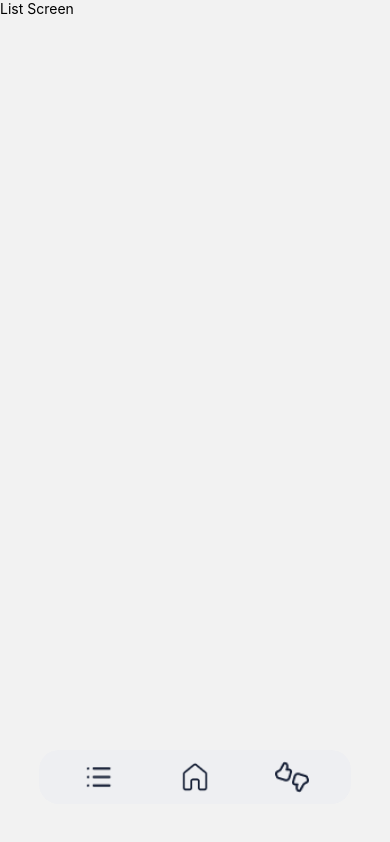
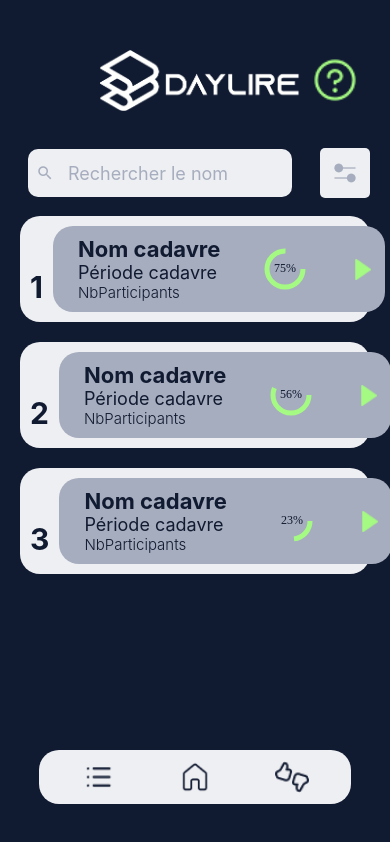
Before and after one commit to PMulx/Daylire, a React Native app: screen /List in a window 390 px wide. Built offline with nearby package versions, Linux system fonts and the light colour scheme; no server answers.

Commit message:
List work, need api now (filter didn't work)

```diff
--- a/src/screens/ListScreen.js
+++ b/src/screens/ListScreen.js
@@ -1,12 +1,215 @@
-import React from "react";
-import { View, Text } from "react-native";
+import React, { useEffect, useState } from "react";
+import { Picker } from "@react-native-picker/picker";
+import { Svg, Circle, Text as SvgText } from "react-native-svg";
+import {
+  View,
+  Image,
+  TouchableOpacity,
+  ScrollView,
+  Modal,
+  Text,
+  Button,
+} from "react-native";
+import { SearchBar } from "react-native-elements";
+import styles from "./../styles/ListScreenStyles";
 
-const ListScreen = () => {
+const PercentageCircleChart = ({ percentage }) => {
+  const radius = 18;
+
+  // Ajustez les coordonnées du cercle pour les centrer
+  const cx = 25; // la moitié de la taille du SVG (50/2)
+  const cy = 25;
+
+  const textY = 25;
+  const textX = 25;
+
+  // Calculez la longueur de la ligne de contour en fonction du pourcentage
+  const circumference = 2 * Math.PI * radius;
+  const strokeDasharray = `${
+    (percentage / 100) * circumference
+  } ${circumference}`;
+
   return (
-    <View>
-      <Text>List Screen</Text>
-    </View>
+    <Svg height="50" width="50">
+      <Circle
+        cx={cx}
+        cy={cy}
+        r={radius}
+        stroke="#A4FA82"
+        strokeWidth="5"
+        fill="transparent"
+        strokeDasharray={strokeDasharray}
+      />
+      <SvgText
+        x={textX}
+        y={textY}
+        fontSize="12"
+        fill="#101A31"
+        textAnchor="middle"
+        alignmentBaseline="middle" // Centrer le texte verticalement
+      >
+        {`${percentage}%`}
+      </SvgText>
+    </Svg>
   );
 };
 
-export default ListScreen;
+const LikeScreen = () => {
+  const [apiData, setApiData] = useState(null);
+  const [search, setSearch] = useState("");
+  const [modalVisible, setModalVisible] = useState(false);
+  const [selectedSort, setSelectedSort] = useState("alphabetical");
+
+  const fetchDataFromApi = async () => {
+    try {
+      const response = await fetch(
+        "https://loufok.alwaysdata.net/api/cadavres"
+      );
+      const data = await response.json();
+      setApiData(data);
+      console.log(data);
+    } catch (error) {
+      console.error(
+        "Erreur lors de la récupération des données de l'API",
+        error
+      );
+    }
+  };
+
+  useEffect(() => {
+    fetchDataFromApi();
+  }, []);
+
+  const updateSearch = (text) => {
+    setSearch(text);
+    // Vous pouvez également effectuer d'autres opérations ici, si nécessaire
+  };
+  const openModal = () => {
+    setModalVisible(true);
+  };
+
+  const closeModal = () => {
+    setModalVisible(false);
+  };
+  const handleSortChange = (itemValue) => {
+    setSelectedSort(itemValue);
+    // Ajoutez ici la logique pour trier votre contenu en fonction de la valeur sélectionnée
+  };
+
+  return (
+    <ScrollView style={styles.home}>
+      <View style={styles.header}>
+        <Image source={require("../../assets/logo.png")} style={styles.logo} />
+        <TouchableOpacity onPress={() => alert("Icône de question cliquée")}>
+          <Image
+            source={require("../../assets/question.png")}
+            style={styles.questionIcon}
+          />
+        </TouchableOpacity>
+      </View>
+      <View style={styles.filter}>
+        <SearchBar
+          placeholder="Rechercher le nom"
+          containerStyle={styles.searchContainer}
+          inputContainerStyle={styles.searchInputContainer}
+          inputStyle={styles.searchInput}
+          placeholderTextColor="rgba(166, 173, 190, 1)" // Couleur du texte d'espace réservé
+          clearIcon={{ color: "rgba(166, 173, 190, 1)" }} // Couleur de l'icône de suppression
+          searchIcon={{ color: "rgba(166, 173, 190, 1)" }} // Couleur de l'icône de recherche
+          onChangeText={updateSearch}
+          value={search}
+        />
+        <TouchableOpacity style={styles.buttonStyle} onPress={openModal}>
+          <Image
+            width={30}
+            height={30}
+            source={require("./../../assets/filter.png")}
+            style={styles.buttonImage}
+          />
+        </TouchableOpacity>
+      </View>
+      <Modal
+        animationType="slide"
+        transparent={true}
+        visible={modalVisible}
+        onRequestClose={closeModal}
+      >
+        <View style={styles.modalContainer}>
+          <View style={styles.modalContent}>
+            <Text>Trier par :</Text>
+
+            <Picker
+              selectedValue={selectedSort}
+              onValueChange={(itemValue) => handleSortChange(itemValue)}
+              style={{ color: "red" }}
+              itemStyle={{ color: "red" }}
+            >
+              <Picker.Item label="Tri alphabétique" value="alphabetical" />
+              <Picker.Item label="Tri par date" value="date" />
+            </Picker>
+
+            <TouchableOpacity
+              style={styles.closeModalButton}
+              onPress={closeModal}
+            >
+              <Text style={styles.closeModalButtonText}>Fermer</Text>
+            </TouchableOpacity>
+          </View>
+        </View>
+      </Modal>
+      <TouchableOpacity style={styles.btnApi}>
+        <Text style={styles.apiText}> 1 </Text>
+        <View style={styles.apiDiv}>
+          <View style={styles.apiInfo}>
+            <Text style={styles.apiInfoTitle}>Nom cadavre</Text>
+            <Text style={styles.apiInfoPeriode}>Période cadavre</Text>
+            <Text style={styles.apiInfoParticipants}>NbParticipants</Text>
+          </View>
+          <View style={styles.percentageCircleContainer}>
+            <PercentageCircleChart percentage={75} />
+          </View>
+          <Image
+            source={require("../../assets/play__green.png")}
+            style={styles.playLogo}
+          />
+        </View>
+      </TouchableOpacity>
+      <TouchableOpacity style={styles.btnApi}>
+        <Text style={styles.apiText}> 2 </Text>
+        <View style={styles.apiDiv}>
+          <View style={styles.apiInfo}>
+            <Text style={styles.apiInfoTitle}>Nom cadavre</Text>
+            <Text style={styles.apiInfoPeriode}>Période cadavre</Text>
+            <Text style={styles.apiInfoParticipants}>NbParticipants</Text>
+          </View>
+          <View style={styles.percentageCircleContainer}>
+            <PercentageCircleChart percentage={56} />
+          </View>
+          <Image
+            source={require("../../assets/play__green.png")}
+            style={styles.playLogo}
+          />
+        </View>
+      </TouchableOpacity>
+      <TouchableOpacity style={styles.btnApi}>
+        <Text style={styles.apiText}> 3 </Text>
+        <View style={styles.apiDiv}>
+          <View style={styles.apiInfo}>
+            <Text style={styles.apiInfoTitle}>Nom cadavre</Text>
+            <Text style={styles.apiInfoPeriode}>Période cadavre</Text>
+            <Text style={styles.apiInfoParticipants}>NbParticipants</Text>
+          </View>
+          <View style={styles.percentageCircleContainer}>
+            <PercentageCircleChart percentage={23} />
+          </View>
+          <Image
+            source={require("../../assets/play__green.png")}
+            style={styles.playLogo}
+          />
+        </View>
+      </TouchableOpacity>
+    </ScrollView>
+  );
+};
+
+export default LikeScreen;
--- a/src/styles/HomeScreenStyles.js
+++ b/src/styles/HomeScreenStyles.js
@@ -3,7 +3,7 @@ import { StyleSheet } from "react-native";
 const styles = StyleSheet.create({
   home: {
     backgroundColor: "#101A31",
-    padding: 20,
+    padding: 30,
   },
   btn: {
     alignSelf: "center",
@@ -39,7 +39,7 @@ const styles = StyleSheet.create({
     flexDirection: "row",
     justifyContent: "space-between",
     alignItems: "center",
-    marginLeft: "20%",
+    marginLeft: "15%",
     padding: 10,
   },
   logo: {
--- /dev/null
+++ b/src/styles/ListScreenStyles.js
@@ -0,0 +1,151 @@
+import { StyleSheet } from "react-native";
+
+const styles = StyleSheet.create({
+  home: {
+    backgroundColor: "#101A31",
+    padding: 20,
+  },
+  btn: {
+    alignSelf: "center",
+    marginTop: 30,
+    marginBottom: 20,
+    flexDirection: "row",
+    justifyContent: "space-around",
+    alignItems: "center",
+    backgroundColor: "#A4FA82",
+    color: "#101A31",
+    padding: 10,
+    borderRadius: 20,
+    width: "70%",
+  },
+  textLoufok: {
+    fontSize: 20,
+    fontWeight: "bold",
+  },
+  loufokLogo: {
+    width: 35,
+    height: 35,
+  },
+  playLogo: {
+    width: 25,
+    height: 25,
+  },
+  text: {
+    fontSize: 18,
+    color: "#FEFFFE",
+    textAlign: "justify",
+  },
+  header: {
+    flexDirection: "row",
+    justifyContent: "space-between",
+    alignItems: "center",
+    marginLeft: "20%",
+    padding: 10,
+  },
+  logo: {
+    resizeMode: "contain",
+    width: 200,
+    height: 100,
+  },
+  questionIcon: {
+    width: 50,
+    height: 50,
+  },
+  searchContainer: {
+    backgroundColor: "rgba(166, 173, 190, 0)", // Couleur de fond
+    borderBottomColor: "transparent", // Couleur de la bordure inférieure
+    borderTopColor: "transparent", // Couleur de la bordure supérieure
+    width: 280,
+  },
+  searchInputContainer: {
+    backgroundColor: "#EEEFF2", // Couleur de fond de la zone de saisie
+    borderRadius: 10,
+  },
+  searchInput: {
+    color: "#333", // Couleur du texte saisi
+  },
+  buttonStyle: {
+    backgroundColor: "#EEEFF2", // Couleur de fond du bouton
+    padding: 10, // Espacement interne du bouton
+    borderRadius: 5, // Bordure arrondie
+    width: 50,
+    height: 50,
+  },
+  filter: {
+    alignItems: "center",
+    justifyContent: "space-between",
+    flexDirection: "row",
+  },
+  modalContainer: {
+    flex: 1,
+    justifyContent: "center",
+    alignItems: "center",
+    backgroundColor: "rgba(0, 0, 0, 0.5)", // Fond semi-transparent
+  },
+  modalContent: {
+    backgroundColor: "#fff",
+    padding: 20,
+    borderRadius: 10,
+    width: 300, // Ajustez la largeur selon vos besoins
+  },
+  modalText: {
+    fontSize: 18,
+    marginBottom: 10,
+  },
+  closeModalButton: {
+    backgroundColor: "red",
+    padding: 10,
+    borderRadius: 5,
+    marginTop: 10,
+    alignSelf: "flex-end",
+  },
+  closeModalButtonText: {
+    color: "#fff",
+    fontSize: 16,
+  },
+  itemFilter: {
+    color: "black",
+  },
+  apiDiv: {
+    flexDirection: "row",
+    gap: 40,
+    alignItems: "center",
+    backgroundColor: "#A6ADBE",
+    borderRadius: 20,
+    padding: 10,
+  },
+  apiInfo: {
+    paddingLeft: 15,
+  },
+  apiInfoTitle: {
+    color: "#101A31",
+    fontSize: 22,
+    fontWeight: "bold",
+  },
+  apiInfoPeriode: {
+    color: "#101A31",
+    fontSize: 18,
+  },
+  apiInfoParticipants: {
+    color: "#101A31",
+    fontSize: 15,
+    fontWeight: "300",
+  },
+  apiText: {
+    color: "#101A31",
+    fontSize: 30,
+    fontWeight: "bold",
+  },
+  btnApi: {
+    flexDirection: "row",
+    gap: 10,
+    alignItems: "center",
+    padding: 10,
+    borderRadius: 20,
+    backgroundColor: "#EEEFF2",
+    marginBottom: 10,
+    marginTop: 10,
+  },
+});
+
+export default styles;
```
Also changed, not shown: assets/play__green.png (added).
